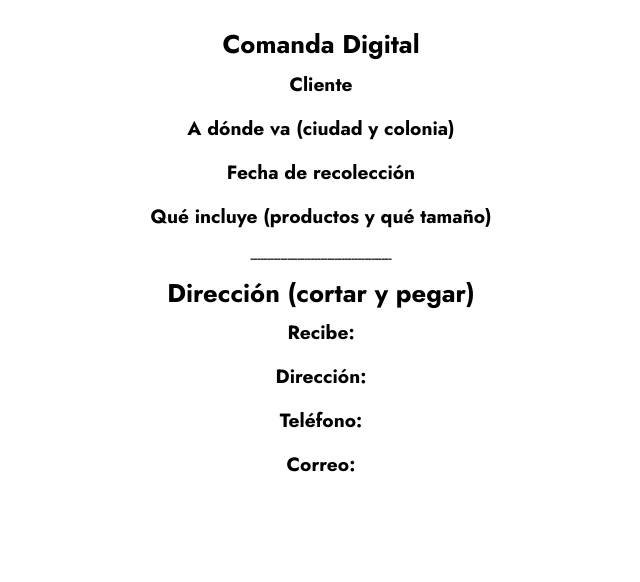
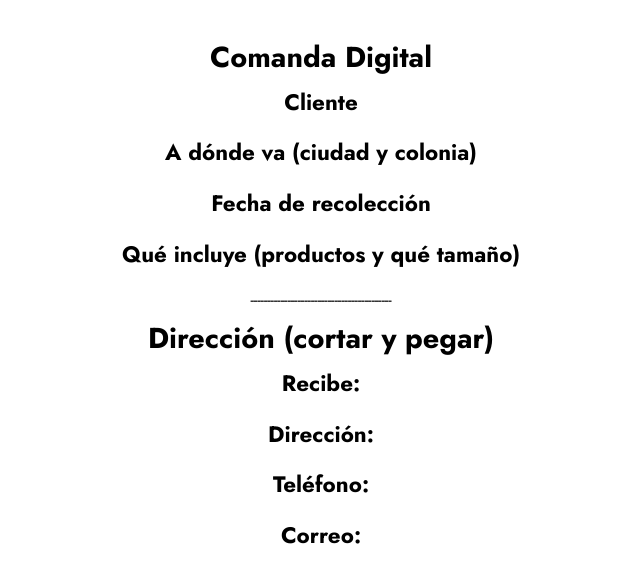
Before and after one commit to alexiserodriguez/acguidegenerator, a React app: page /lotLabel in a window 1280 px wide. Shown: the whole page, without its empty margins (319-959 px from the left). Built offline with nearby package versions, Linux system fonts and the light colour scheme.

Commit message:
styling update

```diff
--- a/src/index.css
+++ b/src/index.css
@@ -17,19 +17,19 @@ body {
 }
 
 h1 {
-  font-size: 1.6em;
+  font-size: 1.8em;
   line-height: 0.6; /* Adjust as needed for spacing */
   text-align: center;
   font-weight: bolder;
 }
 .lot-info{
-  padding-top:20px;
+  padding-top:30px;
 }
 .asset-number {
   font-size: 4.2em;
 }
 h2 {
-  font-size: 1.2em;
+  font-size: 1.4em;
 }
 
 .label {
```
